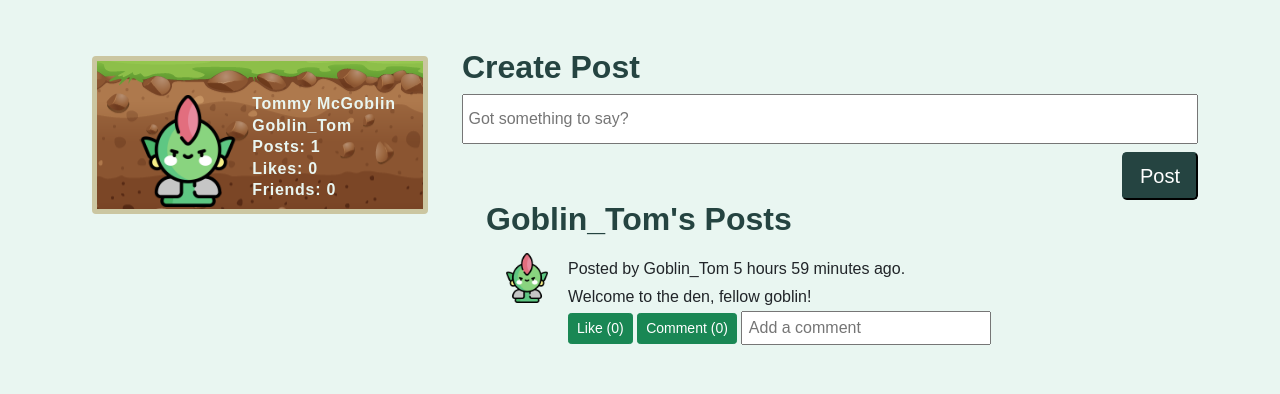
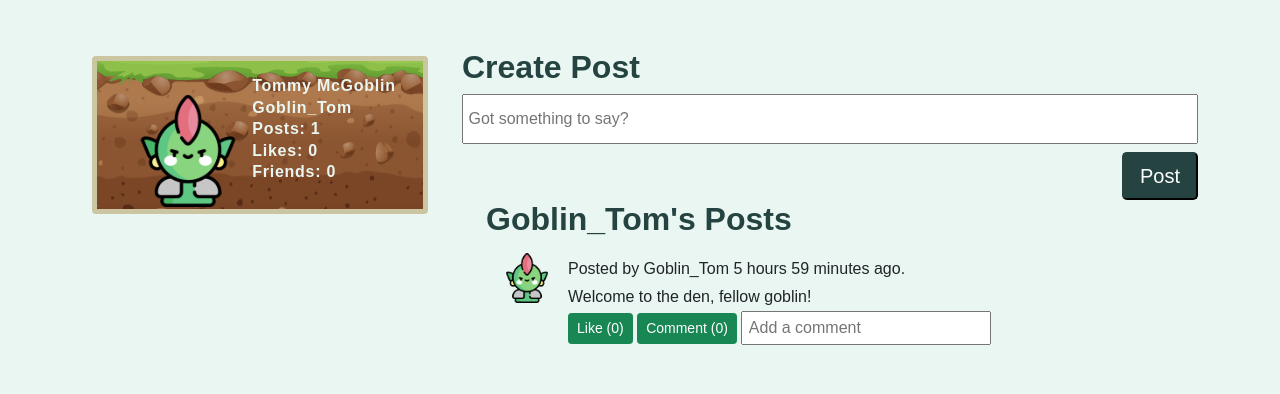
Before and after one commit to trippytea/371project4, a PHP site: page /user-home.php?name=Goblin_Tom in a window 1280 px wide. Shown: the part 60-454 px from the top of the page. Run offline with PHP 8.4, Linux system fonts and the light colour scheme; a user stored in the database is signed in; data comes from the database, SQL or seed files in the repository; data that the repository does not hold is empty; some libraries are stand-ins or nearby versions.

Commit message:
fixed margin top
fixed margin top for user-home.php the old margins had the friend count outside the div

```diff
--- a/user-home.php
+++ b/user-home.php
@@ -240,7 +240,7 @@ $userPosts = function($db,$pic,$name) {
 				<span>
 				<img class='profileCard me-2' src="images\<?=$pic?>" height="112px" width="112px" alt="goblin" style="margin-top: 10px;">
 				<div style="float:right;">
-						<p class='info mt-2' style="color: #e9f6f1; letter-spacing:.75px; white-space:nowrap; display:inline-block; margin-top: -7px;">
+						<p class='info' style="color: #e9f6f1; letter-spacing:.75px; white-space:nowrap; display:inline-block; margin-top: -10px;">
 						<strong><?=$firstName." ".$lastName?></strong><br>
 							<strong><?=$name?></strong><br>
 							<strong>Posts: <?=$postTotal?></strong><br>
```
